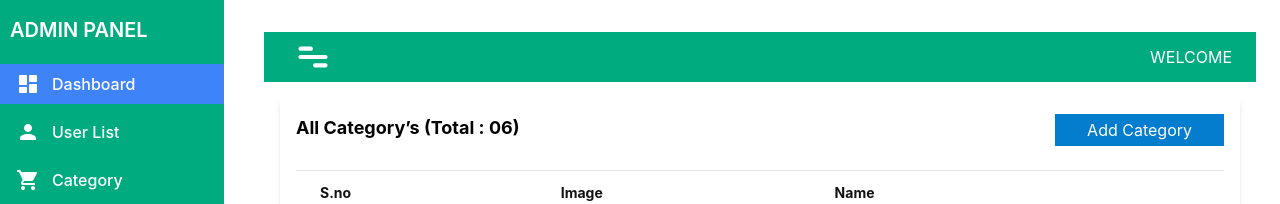
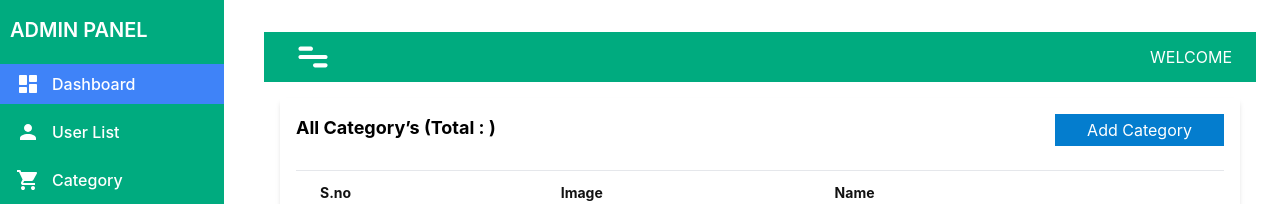
Before and after one commit to ANUPAM-RO/admin-panel, a React (Create React App) app: page /category in a window 1280 px wide. Shown: the top 204 px of the page. Built offline with nearby package versions, Linux system fonts and the light colour scheme; no server answers.

Commit message:
dynamic total count

```diff
--- a/src/components/Category.jsx
+++ b/src/components/Category.jsx
@@ -17,7 +17,7 @@ const Category = () => {
     <>
       <div className="relative overflow-x-auto shadow-md p-4">
         <div className="flex justify-between mb-4">
-          <p className="text-lg font-bold">All Category’s (Total : 06)</p>
+          <p className="text-lg font-bold">All Category’s (Total : {categoryData?.length})</p>
           <div className="flex gap-6">
             <button
               type="button"
--- a/src/components/Product.jsx
+++ b/src/components/Product.jsx
@@ -13,7 +13,7 @@ const Product = () => {
   return (
     <div className="relative overflow-x-auto shadow-md p-4">
       <div className="flex justify-between mb-4">
-        <p className="text-lg font-bold">All Products (Total : 06)</p>
+        <p className="text-lg font-bold">All Products (Total : {productData?.length})</p>
         <div className="flex gap-6">
           <button
             type="button"
--- a/src/components/Subcategory.jsx
+++ b/src/components/Subcategory.jsx
@@ -7,7 +7,7 @@ const Subcategory = () => {
   return (
      <div className="relative overflow-x-auto shadow-md p-4">
       <div className="flex justify-between mb-4">
-        <p className="text-lg font-bold">All Sub-Category’s (Total : 06)</p>
+        <p className="text-lg font-bold">All Sub-Category’s (Total : {subCategoryData?.length})</p>
         <div className="flex gap-6">
           <button
             type="button"
--- a/src/components/User.jsx
+++ b/src/components/User.jsx
@@ -8,7 +8,7 @@ const User = () => {
   return (
     <div className="relative overflow-x-auto shadow-md p-4">
       <div className="flex justify-between mb-4">
-        <p className="text-lg font-bold">All User’s (Total : 08)</p>
+        <p className="text-lg font-bold">All User’s (Total : {userData?.length})</p>
         <div className="flex gap-6">
           <button
             type="button"
```
